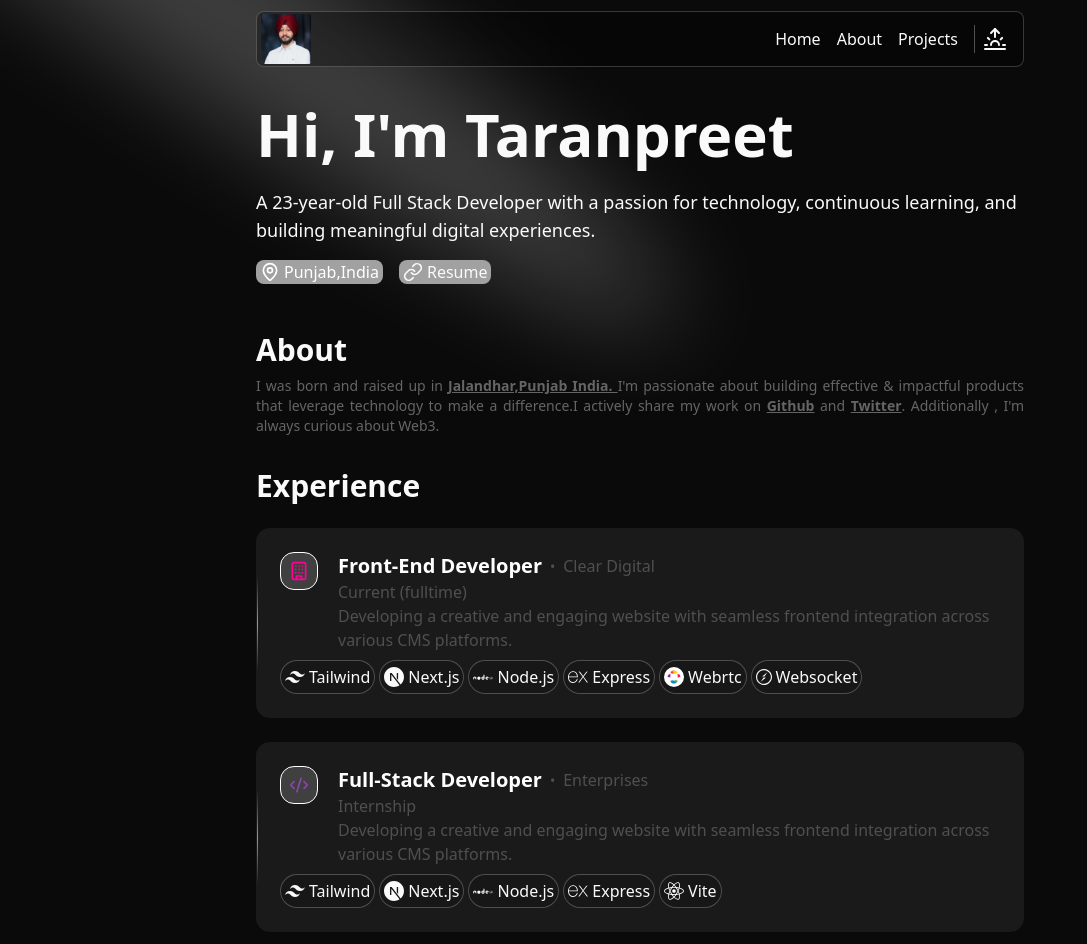
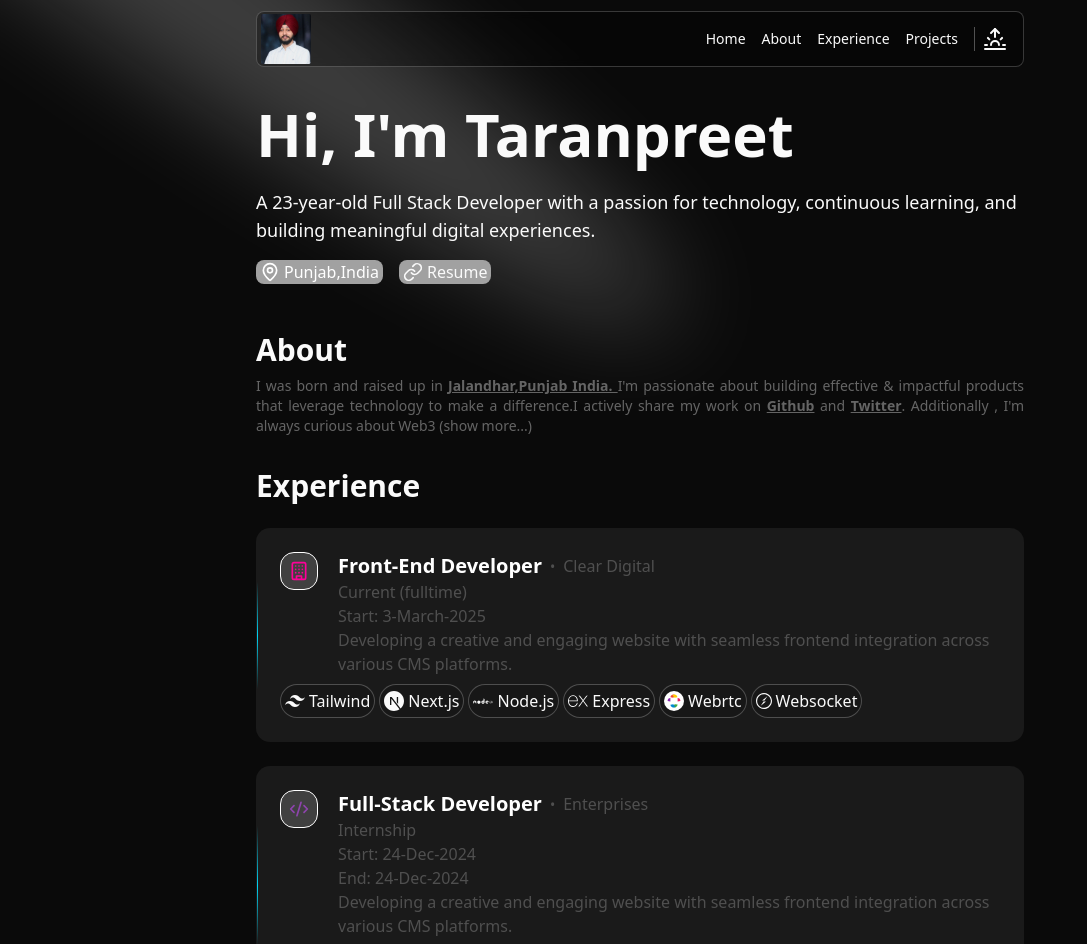
Before and after one commit to taranpreet26-singh/taranpreet-singh-portfolio, a Next.js app: page / in a window 1280 px wide. Shown: the top 944 px of the page, without its empty margins (0-1087 px from the left). Built offline with nearby package versions, Linux system fonts and the light colour scheme.

Commit message:
fix issue

```diff
--- a/app/layout.tsx
+++ b/app/layout.tsx
@@ -2,7 +2,6 @@
 import { Geist, Geist_Mono } from "next/font/google";
 import "./globals.css";
 import LenisScroller from "@/libs/LenisScoller";
-import Navbar from "@/components/Navbar";
 import { ThemeProvider } from "@/components/theme-provider";
 
 const geistSans = Geist({
@@ -16,8 +15,8 @@
 });
 
 export const metadata: Metadata = {
-  title: "Create Next App",
-  description: "Generated by create next app",
+  title: "Taranpreet Singh",
+  description: "Taranpreet Portfolio | Full Stack Developer | Front End Developer",
 };
 
 export default function RootLayout({
--- a/app/page.tsx
+++ b/app/page.tsx
@@ -3,6 +3,7 @@
 import About from "@/components/About";
 import Career from "@/components/Career";
 import Experience from "@/components/Experience";
+import Footer from "@/components/Footer";
 import Intro from "@/components/Intro";
 import Navbar from "@/components/Navbar";
 import Projects from "@/components/Projects";
@@ -10,7 +11,7 @@
 
 export default function Home() {
   return (
-    <section className="">
+    <section id="home" className="">
         <div className="px-10 md:px-30 lg:px-0 w-full lg:max-w-3xl relative lg:mx-auto h-full">
           <Navbar/>
           <Intro
@@ -21,6 +22,7 @@
           <Experience/>
           <Career />
           <Projects />
+          <Footer/>
         </div>
         <motion.div
           initial={{ opacity: 0, x: -400, y: -400, scale: 0.9 }}
--- a/components/About.tsx
+++ b/components/About.tsx
@@ -1,8 +1,18 @@
+"use client"
+import { useState } from "react"
+
 export default function About(){
-    return <div>
+    const [showAllText,setShowTextStatus] = useState<boolean>(false)
+    return <section id="about">
         <h1 className="text-xl lg:text-3xl  font-extrabold">About</h1>
-        <p className="text-sm lg:text-md text-justify mt-2   dark:text-neutral-400/60">I was born and raised up in <a href="https://maps.app.goo.gl/LXdsTrU1xmTiWWv28" className="underline font-bold">Jalandhar,Punjab India. </a>
-         I'm passionate about building effective & impactful products that leverage technology to make a difference.I actively share my work on <a href="https://github.com/taranpreet26-singh" className="underline font-bold">Github</a> and <a href="https://x.com/Taranpreet85947" className="underline font-bold">Twitter</a>. Additionally , I'm always curious about Web3.
+        <div className="flex">
+        <p className="text-sm  lg:text-md text-justify mt-2   dark:text-neutral-400/60">I was born and raised up in <a href="https://maps.app.goo.gl/LXdsTrU1xmTiWWv28" className="underline font-bold">Jalandhar,Punjab India. </a>
+         I'm passionate about building effective & impactful products that leverage technology to make a difference.I actively share my work on <a href="https://github.com/taranpreet26-singh" className="underline font-bold">Github</a> and <a href="https://x.com/Taranpreet85947" className="underline font-bold">Twitter</a>. Additionally , I'm always curious about Web3 <span className="cursor-pointer" onClick={()=>{setShowTextStatus(true)}}>{!showAllText && `(show more...)`}</span>
+          {
+            showAllText && ` And I began my Computer Science career in 2021. During my 2nd year of college, I started with Java programming language which help to build a strong foundation in coding concept .Later, I explored Web2 Technology,which led me to become a Full Stack Developer at an American-based company , where I have been working since March/2025. Alongside this, i'm also work as a freelancer. ${<span className="cursor-pointer" onClick={()=>{setShowTextStatus(false)}}>{!showAllText && "(show less...)"}</span>}`
+         }
         </p>
-    </div>
+
+        </div>
+    </section>
 }
--- a/components/Experience.tsx
+++ b/components/Experience.tsx
@@ -60,7 +60,7 @@
             ]
         },
     ]
-    return <div className="mt-8">
+    return <section id="experience" className="mt-8">
         <h1 className="text-xl lg:text-3xl font-extrabold">Experience</h1>
 
         {
@@ -69,5 +69,5 @@
                 features={element}/>
             })
         }
-    </div>
+    </section>
 }
--- a/components/Navbar.tsx
+++ b/components/Navbar.tsx
@@ -3,19 +3,15 @@
 import { useEffect, useState } from "react"
 import { motion } from "framer-motion"
 import Image from "next/image"
-import Link from "next/link"
 import { useTheme } from "next-themes"
-import { IoSunny } from "react-icons/io5"
-import { GoSun } from "react-icons/go"
 import { CloudMoonRain, Sunrise } from "lucide-react"
 export default function Navbar() {
 
     const [scrolled, setScrolled] = useState<boolean>(true)
     const { scrollY } = useScroll()
     const [hovered, setHovered] = useState<number | null>(null)
-    const navArr = ["Home", "About", "Projects"]
+    const navArr = ["Home", "About","Experience", "Projects"]
     useMotionValueEvent(scrollY, "change", (latest) => {
-        // console.log(latest)
         if (latest > 30) {
             setScrolled(false)
         } else {
@@ -28,6 +24,15 @@
 
     }, [theme])
 
+    function handleScrollToSection(id:string){
+        const element = document.getElementById(id.toLowerCase())
+        if(element ){
+            const y = element.getBoundingClientRect().top + window.scrollY - 140
+            window.scroll({top:y,behavior:"smooth"})
+        }
+
+    }
+
 
     return <motion.nav initial={{ y: -10, opacity: 0 }} transition={{ duration: 0.3, ease: easeInOut }} animate={{ width: scrolled ? "100%" : ["100%", "lg:50%"], y: scrolled ? 3 : 16, opacity: 1 }} className={`${scrolled ? "rounded-full lg:rounded-md" : "rounded-full"}   mx-auto sticky top-2  backdrop-grayscale-75 backdrop-blur-xs  z-1 h-14 bg-black/30   border-[1px] border-white/20 `}>
         <div className={`flex justify-between relative z-[10] pl-1 pr-4 items-center h-full w-full`}>
@@ -36,8 +41,8 @@
                 <div className="flex -gap-2 pr-2 ">
                     {
                         navArr.map((element, index) => {
-                            return <Link href={`/${element}`} key={index}>
-                                <div className={`relative  px-2 py-[2px] `} onMouseEnter={() => { setHovered(index); console.log(index) }} onMouseLeave={() => { setHovered(null) }}>
+                            return <div  key={index}>
+                                <div className={`relative cursor-pointer text-xs lg:text-sm px-2 py-[2px] `} onClick={()=>{handleScrollToSection(element)}} onMouseEnter={() => { setHovered(index); console.log(index) }} onMouseLeave={() => { setHovered(null) }}>
                                     {
                                         hovered === index && <motion.div
                                             layoutId="hovered-span"
@@ -45,7 +50,7 @@
                                     }
                                     {element}
                                 </div>
-                            </Link>
+                            </div>
                         })
                     }
                 </div>
--- a/components/ProjectSection/ProjectFullSectionUI.tsx
+++ b/components/ProjectSection/ProjectFullSectionUI.tsx
@@ -127,19 +127,19 @@
                     {
                         features.githubLink &&
                         <div className="bg-white dark:bg-neutral-900 flex items-center dark:hover:bg-neutral-300 transition-all duration-700 hover:scale-110 ease-in-out dark:hover:text-black  hover:bg-neutral-900 hover:text-white  justify-center border-[1px] border-black dark:border-neutral-400/40 p-1  rounded-full">
-                            <a href={`${features?.githubLink}`}><LuGithub size={20} /></a>
+                            <a href={`${features?.githubLink}`} target="_blank"><LuGithub size={20} /></a>
                         </div>
                     }
                     {
                         features.webLink &&
                         <div className="bg-white dark:bg-neutral-900 border-[1px] flex items-center dark:hover:bg-neutral-300 transition-all hover:scale-110 duration-700 ease-in-out dark:hover:text-black  hover:bg-neutral-900 hover:text-white justify-center border-black dark:border-neutral-400/40 p-1  rounded-full">
-                            <a href={`${features?.webLink}`}><RiGlobalLine size={20} /></a>
+                            <a href={`${features?.webLink}`} target="_blank"><RiGlobalLine size={20} /></a>
                         </div>
                     }
                     {
                         features.ytLink &&
                         <div className="bg-white dark:bg-neutral-900  border-[1px] flex items-center dark:hover:bg-neutral-300 transition-all hover:scale-110 duration-700 ease-in-out dark:hover:text-black  hover:bg-neutral-900 hover:text-white justify-center border-black dark:border-neutral-400/40 p-1  rounded-full">
-                            <a href={`${features?.ytLink}`}><CgYoutube size={20} /></a>
+                            <a href={`${features?.ytLink}`} target="_blank"><CgYoutube size={20} /></a>
                         </div>
                     }
                 </div>
--- a/components/Projects.tsx
+++ b/components/Projects.tsx
@@ -2,10 +2,10 @@
 import ProjectSection from "./ProjectSection/ProjectsSection";
 
 export default function Projects(){
-    return <div className="w-full  h-full flex mt-8 gap-4 flex-col justify-center items-center">
+    return <section id="projects" className="w-full  h-full flex mt-8 gap-4 flex-col justify-center items-center">
         <div className="">
             <LongButton title="Feature Projects"/>
         </div>
         <ProjectSection/>
-    </div>
+    </section>
 }
--- a/components/ui/Cards/ExperienceCard.tsx
+++ b/components/ui/Cards/ExperienceCard.tsx
@@ -3,8 +3,8 @@
 type ExperienceType = {
     logo: JSX.Element,
     position: string,
-    startDate:string,
-    endDate?:string,
+    startDate: string,
+    endDate?: string,
     companyName: string,
     status: string,
     shortInfo: string,
@@ -20,33 +20,47 @@
                 <div className="p-0 lg:pl-5">
                     <div className="flex flex-col lg:flex-row   lg:items-center gap-2">
                         <motion.h1
-                        initial={{x:-10,opacity:0}}
-                        animate={{x:0,opacity:1}}
-                        transition={{duration:0.5,ease:easeInOut}}
+                            initial={{ x: -10, opacity: 0 }}
+                            animate={{ x: 0, opacity: 1 }}
+                            transition={{ duration: 0.5, ease: easeInOut }}
                             className="flex dark:text-white group-hover:text-white text-black text-xl font-bold ">
                             {features.position}
                         </motion.h1>
                         <motion.span
-                        initial={{x:-10,opacity:0}}
-                        animate={{x:0,opacity:1}}
-                        transition={{duration:0.5,ease:easeInOut}}
+                            initial={{ x: -10, opacity: 0 }}
+                            animate={{ x: 0, opacity: 1 }}
+                            transition={{ duration: 0.5, ease: easeInOut }}
                             className="text-sm lg:block hidden  text-neutral-500/60 pt-px">•</motion.span>
                         <motion.span
-                        initial={{x:-10,opacity:0}}
-                        animate={{x:0,opacity:1}}
-                        transition={{duration:0.5,ease:easeInOut}}
+                            initial={{ x: -10, opacity: 0 }}
+                            animate={{ x: 0, opacity: 1 }}
+                            transition={{ duration: 0.5, ease: easeInOut }}
                             className="text-pink-500/60 lg:text-neutral-500/60 font-medium list-image-none text-md">{features.companyName}</motion.span >
                     </div>
 
                     <motion.p
-                    initial={{x:-10,opacity:0}}
-                        animate={{x:0,opacity:1}}
-                        transition={{duration:0.5,ease:easeInOut}}
+                        initial={{ x: -10, opacity: 0 }}
+                        animate={{ x: 0, opacity: 1 }}
+                        transition={{ duration: 0.5, ease: easeInOut }}
                         className="text-green-500/60 lg:text-neutral-500/60">{features.status}</motion.p>
+
                     <motion.p
-                    initial={{x:-10,opacity:0}}
-                    animate={{x:0,opacity:1}}
-                    transition={{duration:0.5,ease:easeInOut}}
+                        initial={{ x: -10, opacity: 0 }}
+                        animate={{ x: 0, opacity: 1 }}
+                        transition={{ duration: 0.5, ease: easeInOut }}
+                        className="text-green-500/60 lg:text-neutral-500/60">Start: {features.startDate}</motion.p>
+
+                    {
+                      features.endDate &&  <motion.p
+                            initial={{ x: -10, opacity: 0 }}
+                            animate={{ x: 0, opacity: 1 }}
+                            transition={{ duration: 0.5, ease: easeInOut }}
+                            className="text-green-500/60 lg:text-neutral-500/60">End: {features.startDate}</motion.p>
+                    }
+                    <motion.p
+                        initial={{ x: -10, opacity: 0 }}
+                        animate={{ x: 0, opacity: 1 }}
+                        transition={{ duration: 0.5, ease: easeInOut }}
                         className="text-neutral-500/60">{features.shortInfo}</motion.p>
                 </div>
             </div>
```
Also changed, not shown: components/Footer.tsx (added, +26 -0 lines). Lines whose indentation alone changed are shown as unchanged.
